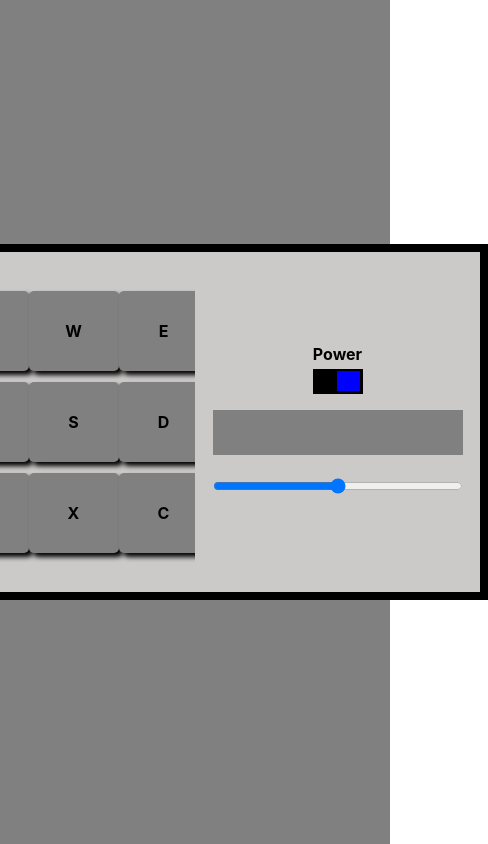
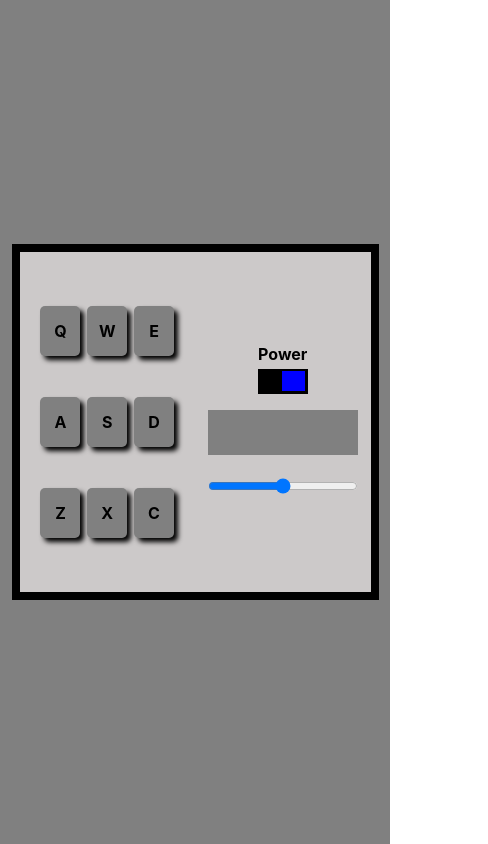
Before and after one commit to Leonardoasd/drum-machine, a React (Create React App) app: page / in a window 390 px wide. Shown: the whole page, 488 px wide, since content can reach past the window. Built offline with nearby package versions, Linux system fonts and the light colour scheme.

Commit message:
responsive update

```diff
--- a/src/Screens/Maquina.js
+++ b/src/Screens/Maquina.js
@@ -8,7 +8,7 @@ const Maquina = () => {
     const [name, setName] = useState("");
     const [volume, setVolume] = useState(0.5);
     const [letras, setLetras] = useState("");
-    const [colors, setColors] = useState({border: "8px solid black"})
+    const [colors, setColors] = useState({border: "8px solid black"});
 
     const handlePower = () => {
         setPower(!power);
--- a/src/Screens/Maquina.module.css
+++ b/src/Screens/Maquina.module.css
@@ -1,6 +1,6 @@
 .Maquina {
     height: 340px;
-    width: 800px;
+    width: 70vw;
     display: flex;
     transition: 0.5s ease;
     justify-content: space-between;
@@ -83,3 +83,26 @@
 .input {
     width: 250px;
 }
+.prueba  {
+    border: 1px solid black;
+    width: 5vw;
+
+}
+.prueba div {
+    border: 1px solid black;
+}
+@media (max-width: 900px){
+    .Maquina{
+        width: 90vw;
+    }
+    .drum-pad{
+        width: 40px;
+        height: 50px;
+    }
+    .pantalla{
+        width: 150px;
+    }
+    .input{
+        width: 150px;
+    }
+}
```
